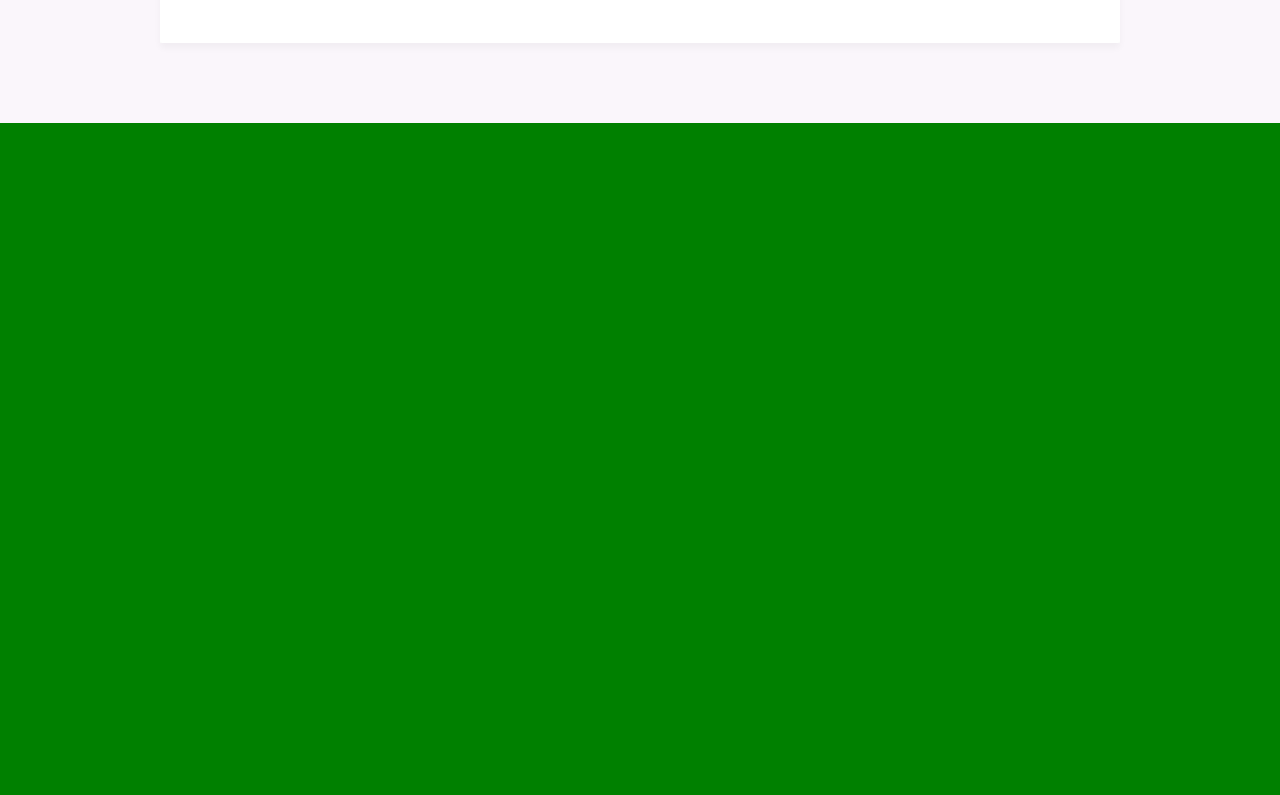
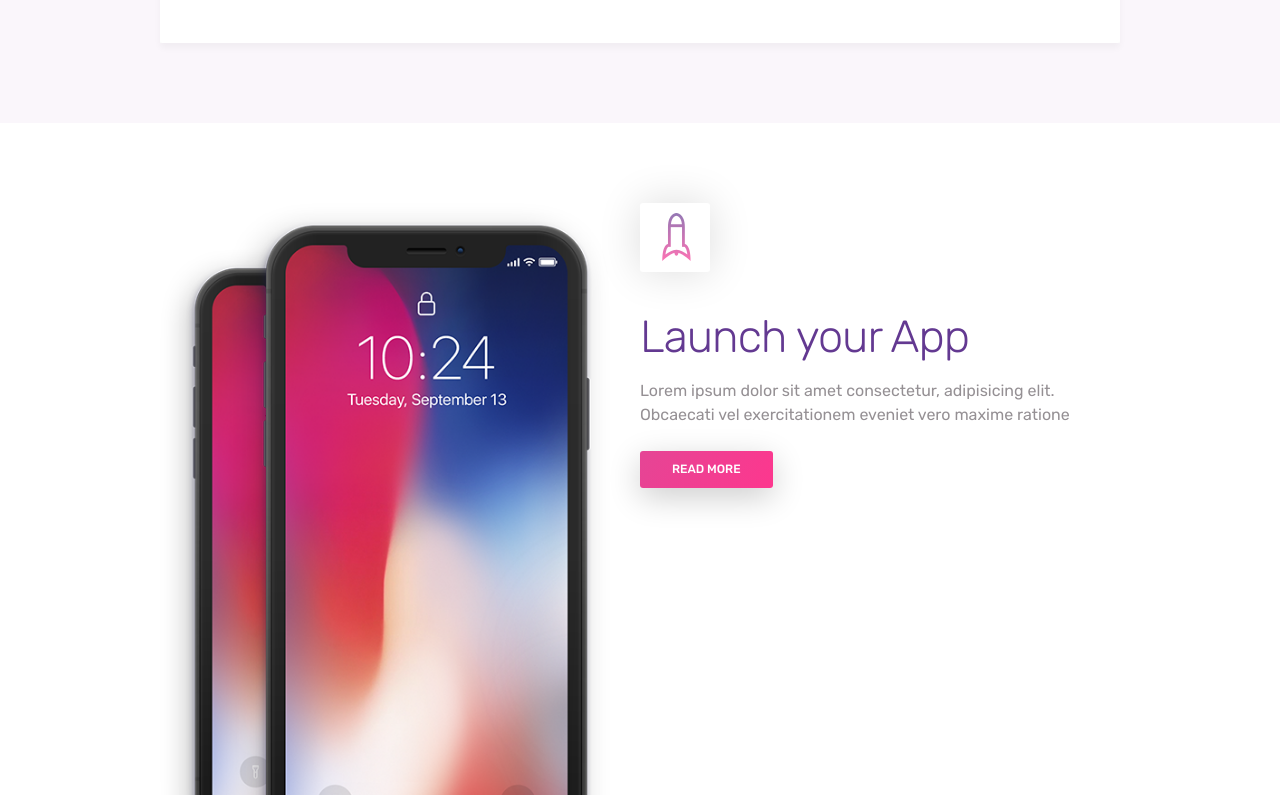
Before and after one commit to Loctary/mob-app-landing, a React (Create React App) app: page / in a window 1280 px wide. Shown: the part 3165-3960 px from the top of the page. Built offline with nearby package versions, Linux system fonts and the light colour scheme.

Commit message:
Launch implemented and styled

```diff
--- a/src/App.js
+++ b/src/App.js
@@ -6,6 +6,7 @@ import ClientLogos from './components/ClientLogos/ClientLogos';
 import Highlights from './components/Highlights/Highlights';
 import Discover from './components/Discover/Discover';
 import Features from './components/Features/Features';
+import Launch from './components/Launch/Launch';
 // styled components
 import { Wrapper } from './styles';
 
@@ -36,6 +37,7 @@ class App extends React.Component {
         <Highlights />
         <Discover />
         <Features />
+        <Launch />
         <div style={{ height: 1000, background: 'green' }} />
       </Wrapper>
     );
--- a/src/components/Discover/Discover.js
+++ b/src/components/Discover/Discover.js
@@ -1,7 +1,7 @@
 import React from 'react';
 // styled components
-import { Section, Container, Row, FeatureIcon, H2, ButtonA } from '../../styles';
-import { BoxIcon, P, Column, ImgFluid } from './styles';
+import { BoxIcon, Section, Container, Row, FeatureIcon, H2, ButtonA } from '../../styles';
+import { P, Column, ImgFluid } from './styles';
 // img
 import perspective from '../../assets/img/perspective.png';
 
--- a/src/components/Discover/styles.js
+++ b/src/components/Discover/styles.js
@@ -1,17 +1,6 @@
 import styled from 'styled-components';
 
 import { P as POriginal, ImgFluid as ImgFluidOriginal, Column as ColumnOriginal } from '../../styles';
-
-export const BoxIcon = styled.div`
-  box-shadow: 0px 0px 43px 0px rgba(0, 0, 0, 0.14);
-  box-sizing: border-box;
-  padding: 10px;
-  width: 70px;
-  border-radius: 3px;
-  margin-bottom: 1.5rem;
-  background-color: #fff;
-  text-align: center;
-`;
 
 export const P = styled(POriginal)`
   margin-bottom: 1.5rem !important;
--- /dev/null
+++ b/src/components/Launch/Launch.js
@@ -0,0 +1,33 @@
+import React from 'react';
+// styled components
+import { P, Column, Row } from './styles';
+import { BoxIcon, FeatureIcon, Section, Container, ImgFluid, H2, ButtonA } from '../../styles';
+// img
+import dualphone from '../../assets/img/dualphone.png';
+
+const Launch = () => {
+  return (
+    <Section>
+      <Container>
+        <Row>
+          <Column>
+            <ImgFluid src={dualphone} />
+          </Column>
+          <Column>
+            <BoxIcon>
+              <FeatureIcon content="\e730" />
+            </BoxIcon>
+            <H2>Launch your App</H2>
+            <P>
+              Lorem ipsum dolor sit amet consectetur, adipisicing elit. Obcaecati vel exercitationem eveniet vero maxime
+              ratione
+            </P>
+            <ButtonA>Read more</ButtonA>
+          </Column>
+        </Row>
+      </Container>
+    </Section>
+  );
+};
+
+export default Launch;
--- /dev/null
+++ b/src/components/Launch/styles.js
@@ -0,0 +1,31 @@
+import styled from 'styled-components';
+import { P as POriginal, Row as RowOriginal, Column as ColumnOriginal } from '../../styles';
+
+export const P = styled(POriginal)`
+  margin-bottom: 1.5rem !important;
+  font-size: 1rem;
+  font-weight: 400;
+  line-height: 1.5;
+`;
+
+export const Row = styled(RowOriginal)`
+  display: flex;
+  flex-wrap: nowrap;
+  @media (max-width: 767px) {
+    flex-direction: column;
+  }
+`;
+
+export const Column = styled(ColumnOriginal)`
+  flex-basis: 50%;
+  max-width: 50%;
+  box-sizing: border-box;
+  @media (min-width: 768px) {
+    flex: 0 0 50%;
+    max-width: 50%;
+  }
+  @media (max-width: 768px) {
+    flex: 0 0 100%;
+    max-width: 100%;
+  }
+`;
--- a/src/styles.js
+++ b/src/styles.js
@@ -162,3 +162,14 @@ export const FeatureIcon = styled.span`
     border-box;
   }
 `;
+
+export const BoxIcon = styled.div`
+  box-shadow: 0px 0px 43px 0px rgba(0, 0, 0, 0.14);
+  box-sizing: border-box;
+  padding: 10px;
+  width: 70px;
+  border-radius: 3px;
+  margin-bottom: 1.5rem;
+  background-color: #fff;
+  text-align: center;
+`;
```
